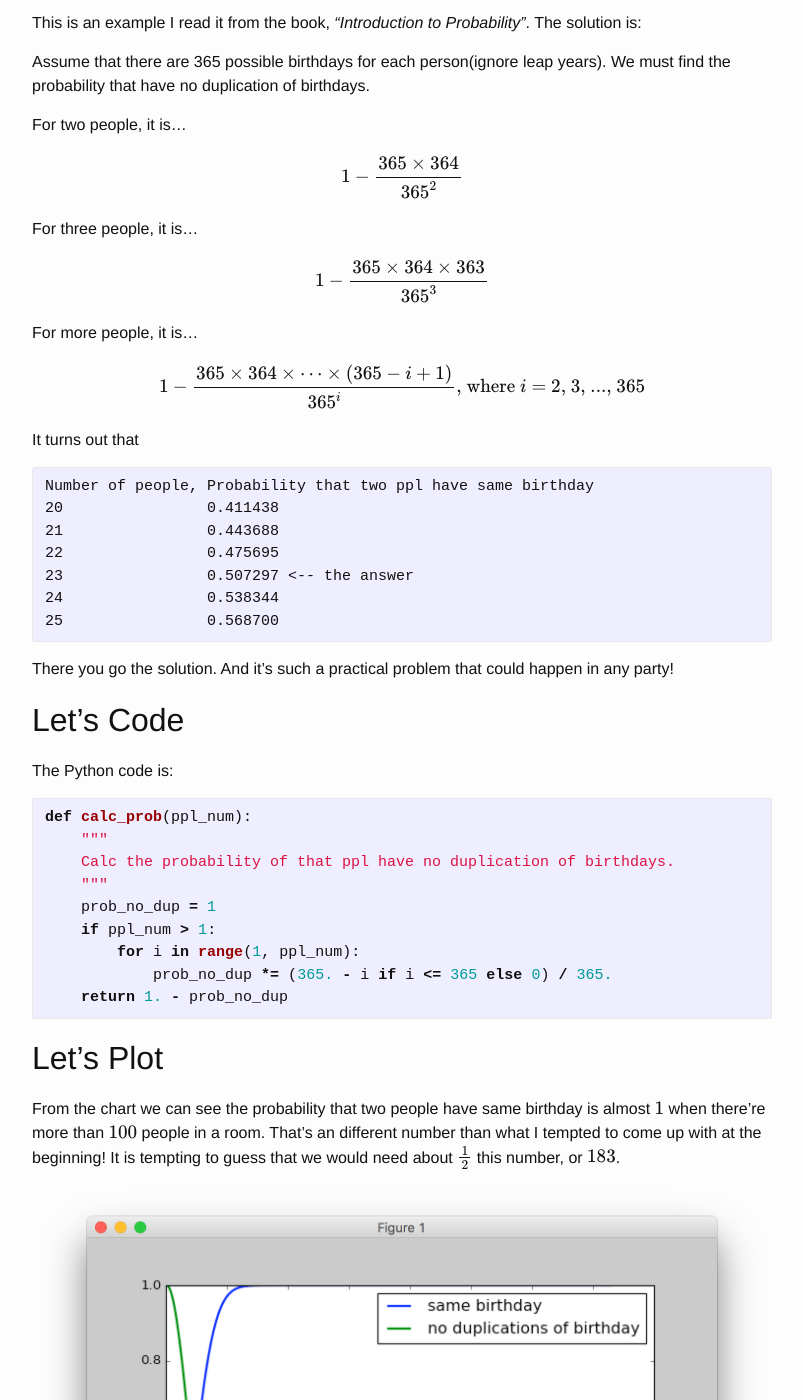
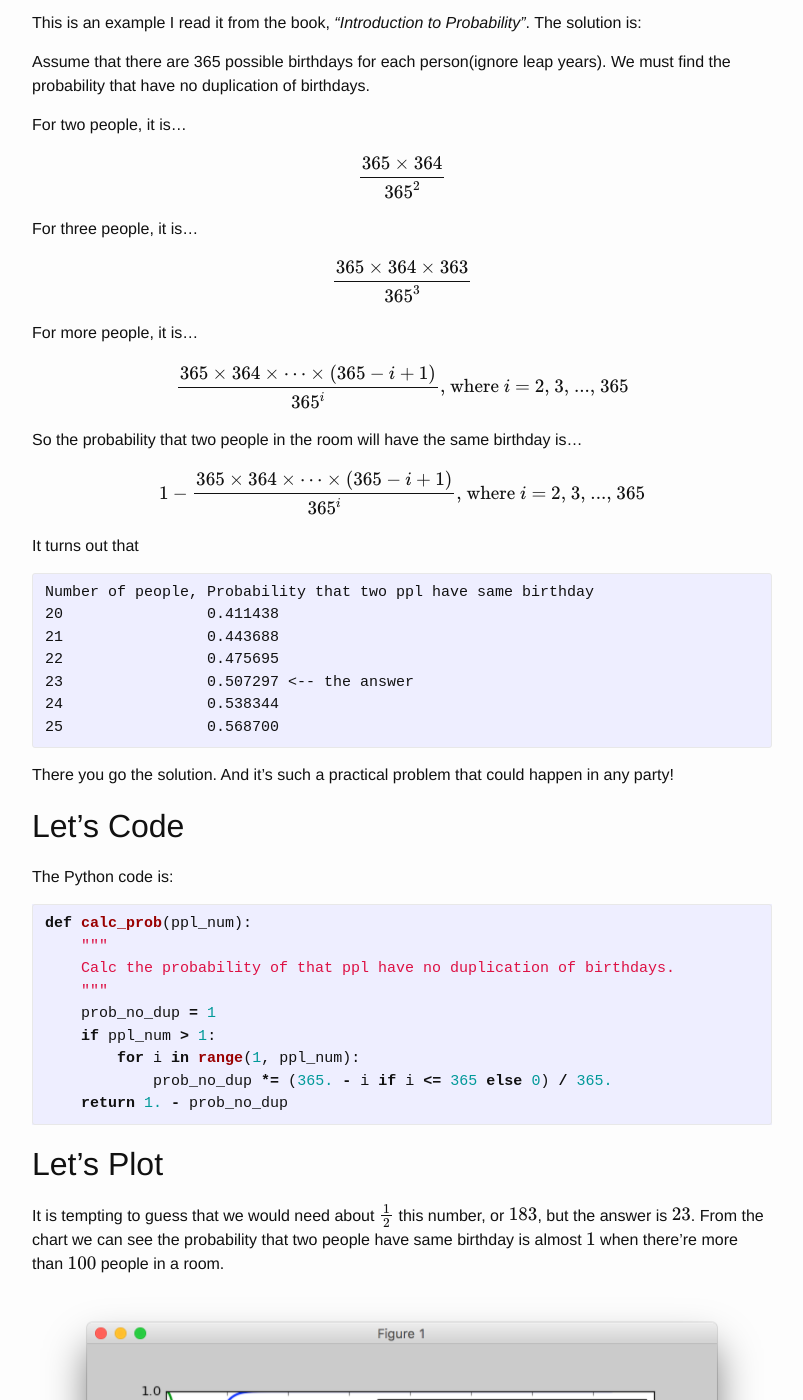
Before and after one commit to boyw165/boyw165.github.io, a Jekyll site: the page built from _posts/probability/2016-08-06-birthday-permutations.md, in a window 1280 px wide and 1400 px high, scrolled down 294 px. Shown: the whole window, without its empty margins (238-1041 px from the left). Built offline with Jekyll 4.4.1, drawn with Linux system fonts in a browser that asks for light colours; nearby versions of some CDN libraries; formulas are drawn with MathJax 3.

Commit message:
Update `2016-08-06-birthday-permutations.md`.

```diff
--- a/_posts/probability/2016-08-06-birthday-permutations.md
+++ b/_posts/probability/2016-08-06-birthday-permutations.md
@@ -13,16 +13,22 @@ Assume that there are 365 possible birthdays for each person(ignore leap years).
 For two people, it is...
 
 $$
-1 - \frac{365 \times 364}{365^2}
+\frac{365 \times 364}{365^2}
 $$
 
 For three people, it is...
 
 $$
-1 - \frac{365 \times 364 \times 363}{365^3}
+\frac{365 \times 364 \times 363}{365^3}
 $$
 
 For more people, it is...
+
+$$
+\frac{365 \times 364 \times \dotsm \times (365 - i + 1)}{365^i} \text{, where $i$ = 2, 3, ..., 365}
+$$
+
+So the probability that two people in the room will have the same birthday is...
 
 $$
 1 - \frac{365 \times 364 \times \dotsm \times (365 - i + 1)}{365^i} \text{, where $i$ = 2, 3, ..., 365}
@@ -62,6 +68,6 @@ def calc_prob(ppl_num):
 Let's Plot
 ----------
 
-From the chart we can see the probability that two people have same birthday is almost $$1$$ when there're more than $$100$$ people in a room. That's an different number than what I tempted to come up with at the beginning! It is tempting to guess that we would need about $$\frac{1}{2}$$ this number, or $$183$$.
+It is tempting to guess that we would need about $$\frac{1}{2}$$ this number, or $$183$$, but the answer is $$23$$. From the chart we can see the probability that two people have same birthday is almost $$1$$ when there're more than $$100$$ people in a room.
 
 ![...](/images/2016-08-06-birthday-permutations/fig-02.png)
```
